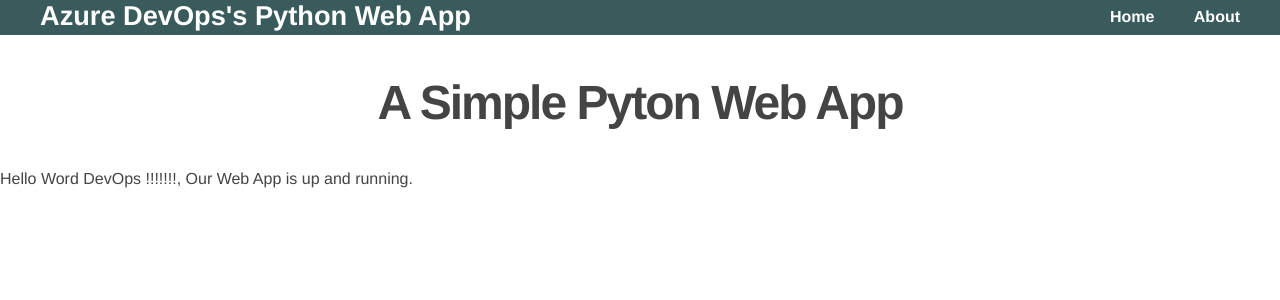
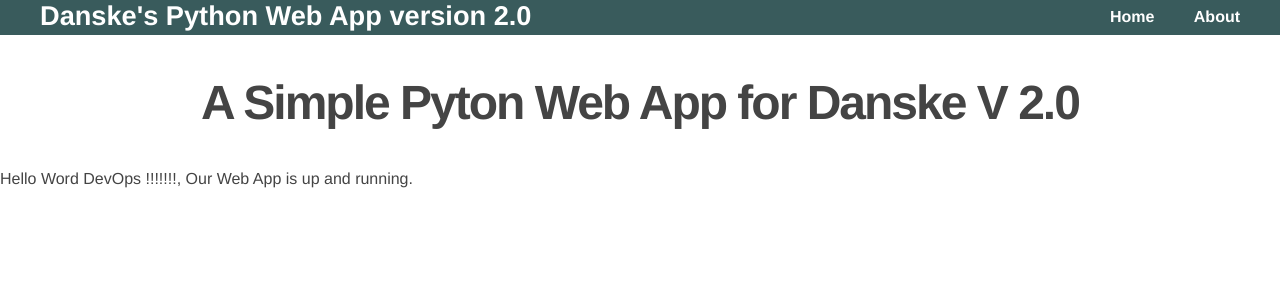
Before and after one commit to mallareddya/danske-pythonwebapp, a Flask app: page / in a window 1280 px wide. Shown: the top 300 px of the page. Run offline with Flask 2, Linux system fonts and the light colour scheme.

Commit message:
modified index and template files for updated version

```diff
--- a/templates/index.html
+++ b/templates/index.html
@@ -10,7 +10,7 @@
     {%extends "templates.html" %}
     {% block content %}
 
-    <h2>A Simple Pyton Web App</h2>
+    <h2>A Simple Pyton Web App for Danske V 2.0</h2>
     <p>Hello Word DevOps !!!!!!!, Our Web App is up and running.</p>
 
     {% endblock %}
--- a/templates/templates.html
+++ b/templates/templates.html
@@ -2,13 +2,13 @@
 <html lang="en" dir="ltr">
  <head>
    <meta charset="utf-8">
-   <title>Azure DevOps's Python Web App</title>
+   <title>Danske's Python Web App</title>
    <link rel="stylesheet" href="{{ url_for('static',     filename='css/main.css') }}">
  </head>
  <body>
     <header>
       <div class="container">
-        <h1 class="logo">Azure DevOps's Python Web App</h1>
+        <h1 class="logo">Danske's Python Web App version 2.0</h1>
         <strong><nav>
           <ul class="menu">
             <li><a href="{{ url_for('home') }}">Home</a></li>
```
